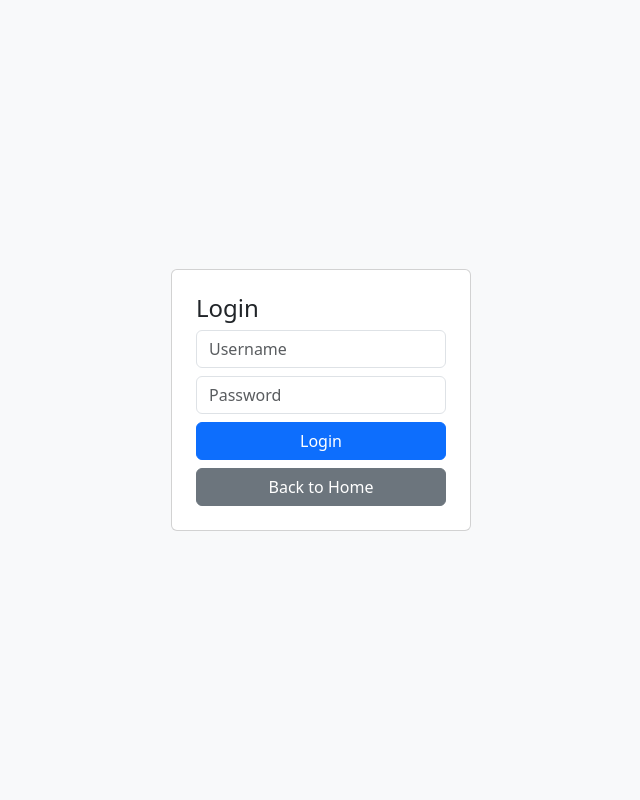
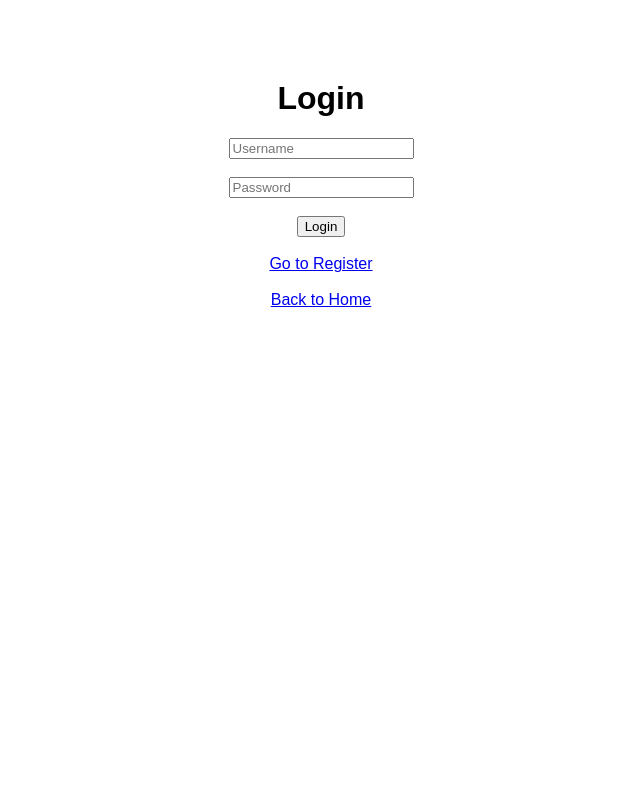
Before and after one commit to eat29-ops/schooltask_tracker, a Flask app: page /login in a window 1280 px wide. Shown: the whole page, without its empty margins (319-959 px from the left). Run offline with Flask 3, Linux system fonts and the light colour scheme.

Commit message:
Revamp login.html structure and styling
Updated the login page layout and form elements for better usability.

```diff
--- a/templates/login.html
+++ b/templates/login.html
@@ -2,25 +2,29 @@
 <html>
 <head>
     <title>Login</title>
-    <link href="https://cdn.jsdelivr.net/npm/bootstrap@5.3.3/dist/css/bootstrap.min.css" rel="stylesheet">
 </head>
 
-<body class="d-flex justify-content-center align-items-center vh-100 bg-light">
+<body style="text-align:center; margin-top:80px; font-family:Arial;">
 
-<div class="card p-4" style="width:300px">
+    <h1>Login</h1>
 
-    <h4>Login</h4>
+    <form method="POST" action="/login">
+        <input type="text" name="username" placeholder="Username" required>
+        <br><br>
 
-    <form method="POST">
-        <input name="username" class="form-control mb-2" placeholder="Username">
-        <input name="password" type="password" class="form-control mb-2" placeholder="Password">
+        <input type="password" name="password" placeholder="Password" required>
+        <br><br>
 
-        <button class="btn btn-primary w-100">Login</button>
+        <button type="submit">Login</button>
     </form>
 
-    <a href="/" class="btn btn-secondary mt-2 w-100">Back to Home</a>
+    <br>
 
-</div>
+    <a href="/register">Go to Register</a>
+    <br><br>
+
+    <!-- HOME BUTTON (FIXED) -->
+    <a href="/">Back to Home</a>
 
 </body>
 </html>
```
